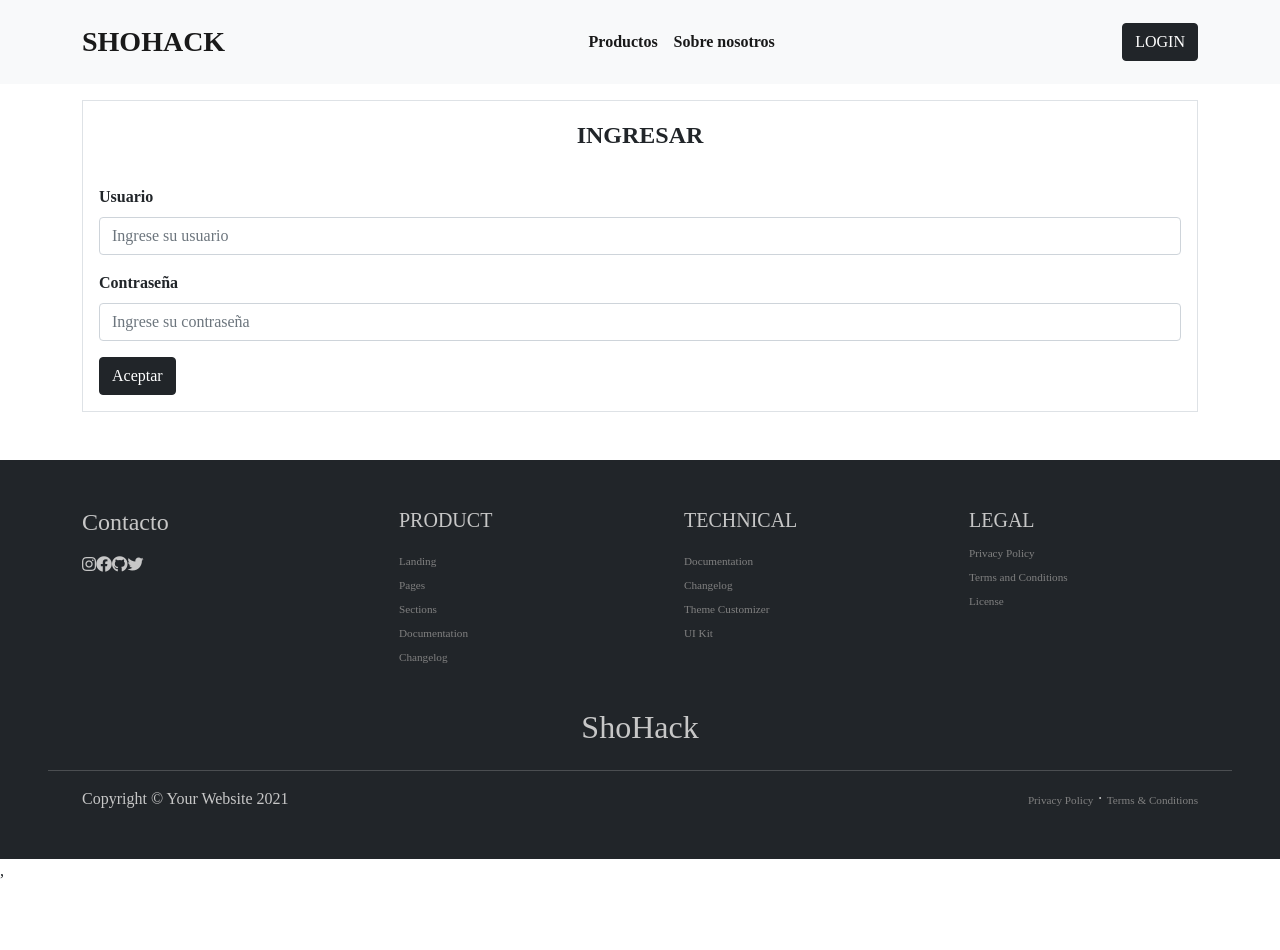
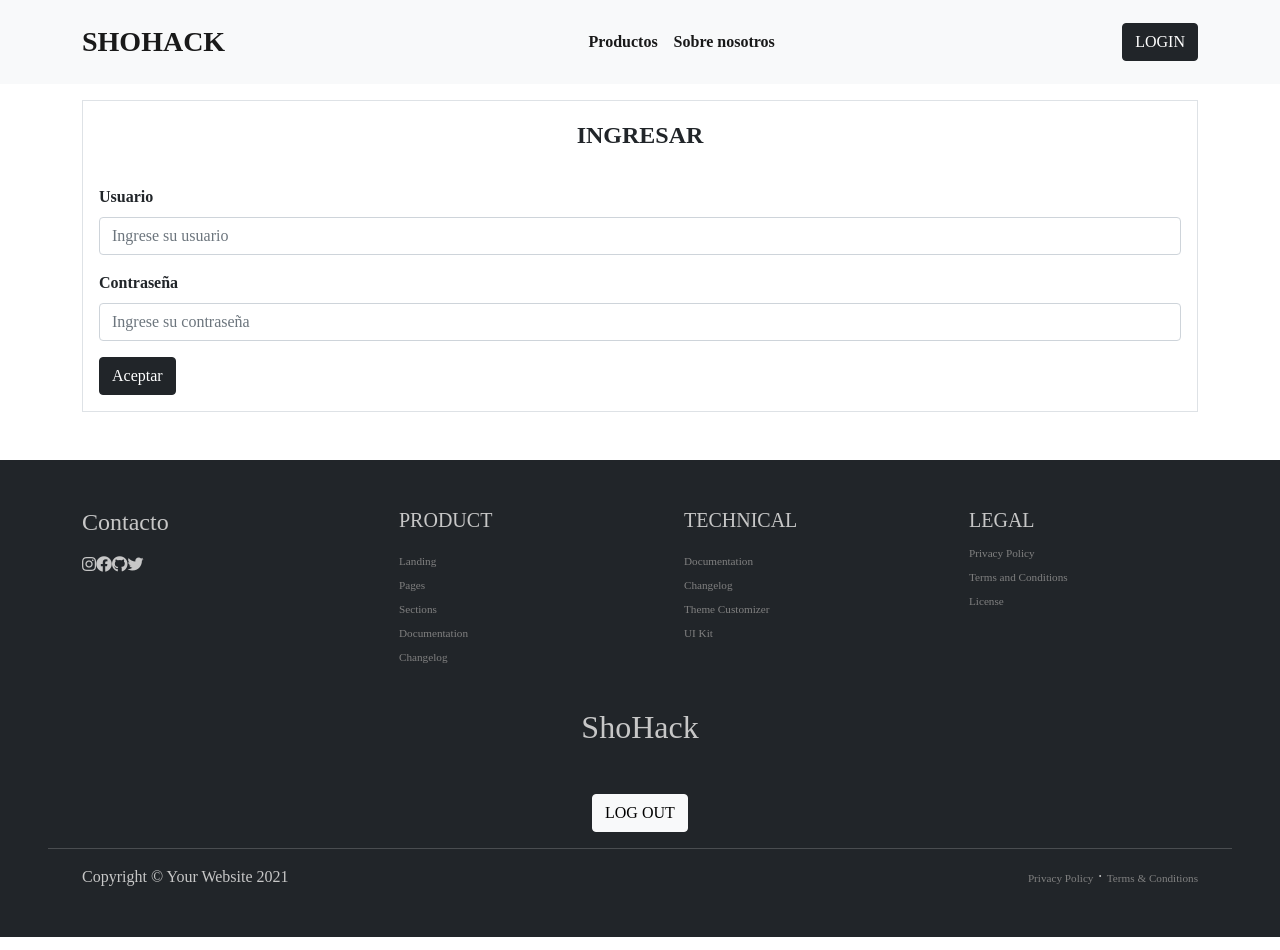
Before and after one commit to AleNunez7/FrontECommerce, a React (Create React App) app in the folder react-shohack/: page /login in a window 1280 px wide. Shown: the top 950 px of the page. Before the commit the page ends 883 px from the top, so only its background shows below. Built offline with nearby package versions, Linux system fonts and the light colour scheme; a web font is replaced by a local one.

Commit message:
Se cambió colores swiper, y se creó boton logout

```diff
--- a/react-shohack/src/App.css
+++ b/react-shohack/src/App.css
@@ -24,4 +24,11 @@ footer a:hover {
   text-decoration: underline;
   color: grey;
 }
+
+#btnLogOut:hover {
+  color: rgb(0, 0, 0) !important;
+  box-shadow: 0 4px 16px rgb(255, 255, 255);
+  transition: all 0.2s ease;
+  text-decoration: none;
+}
 /* Fin del Footer */
--- a/react-shohack/src/Components/Home/Banner/Banner.css
+++ b/react-shohack/src/Components/Home/Banner/Banner.css
@@ -1,7 +1,7 @@
 /* Comienzo Banner */
 .swiper-container {
   width: 100%;
-  height: 30%;
+  height: 100%;
 }
 
 .swiper-slide {
@@ -30,3 +30,6 @@
   height: 50%;
   object-fit: cover;
 }
+.swiper-pagination-bullet {
+  background-color: black;
+}
--- a/react-shohack/src/Components/Home/Footer/Footer.jsx
+++ b/react-shohack/src/Components/Home/Footer/Footer.jsx
@@ -1,6 +1,26 @@
 import React from "react";
+import { Link } from "react-router-dom";
+import { useEffect, useState } from "react";
+import { useSelector, useDispatch } from "react-redux";
 
 function Footer() {
+  const user = useSelector((state) => state.user);
+  const [btnLogOut, setBtnLogOut] = useState(false);
+  const dispatch = useDispatch();
+
+  function handleLogOut(ev) {
+    setBtnLogOut(false);
+  }
+
+  useEffect(() => {
+    window.addEventListener("click", handleLogOut);
+    return () => window.removeEventListener("click", handleLogOut);
+  }, []);
+
+  useEffect(() => {
+    setBtnLogOut(btnLogOut);
+  }, [btnLogOut]);
+
   return (
     <div>
       <footer className="p-5 mt-5 bg-dark ">
@@ -66,7 +86,17 @@ function Footer() {
             </div>
           </div>
         </div>
-        <h2 className="text-center m-4">ShoHack</h2>
+        <div className="text-center">
+          <h2 className="m-4">ShoHack</h2>
+          <Link
+            to="/login"
+            id="btnLogOut"
+            onClick={() => dispatch({ type: "REMOVE_USER" })}
+            className="animate__animated animate__pulse btn btn-light rounded mt-4"
+          >
+            LOG OUT
+          </Link>
+        </div>
         <hr />
         <div className="container">
           <div className="row">
```
